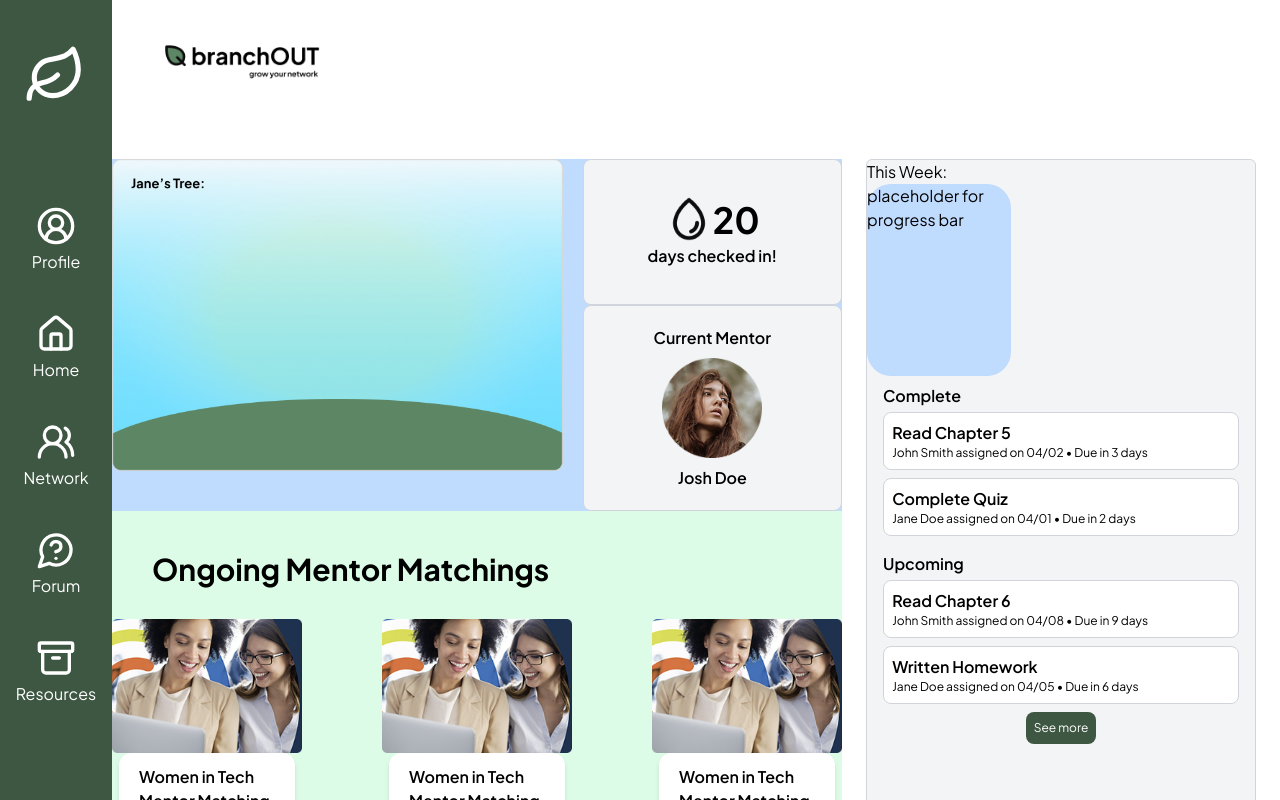
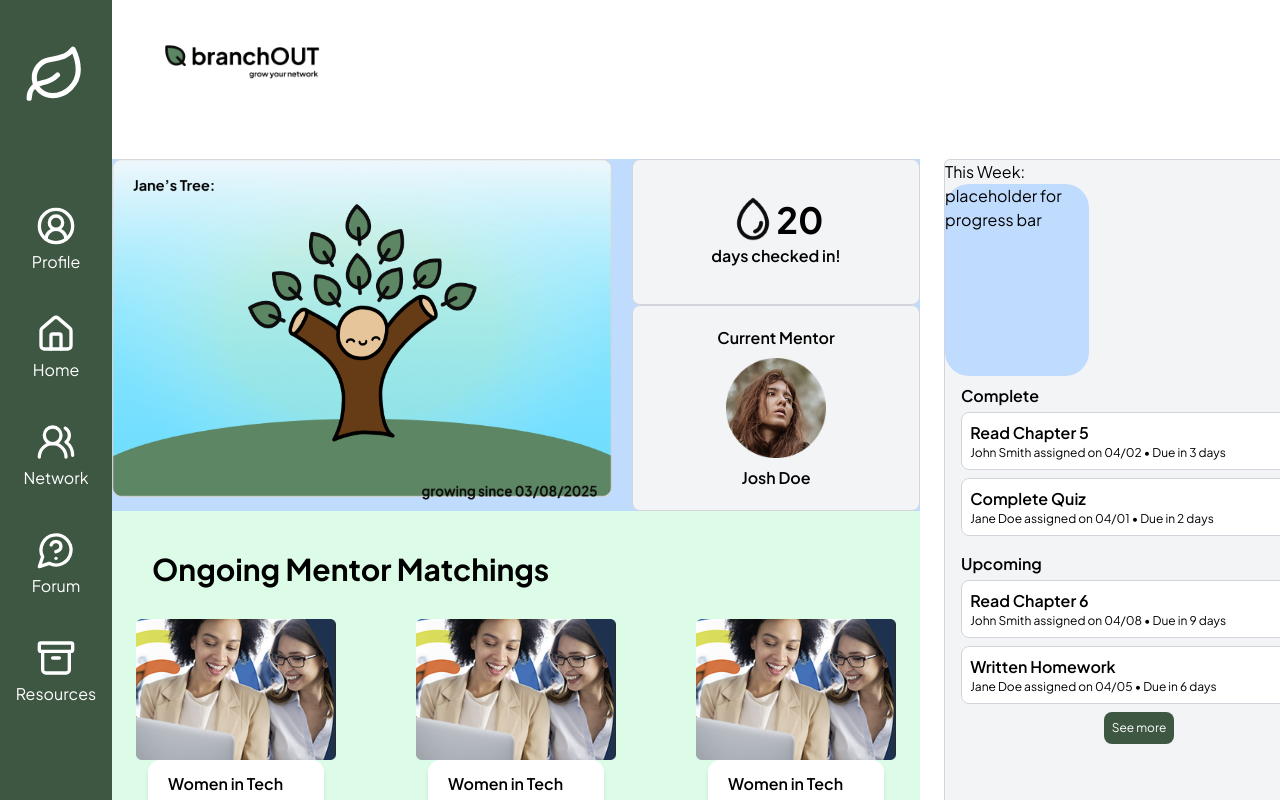
Before and after one commit to heartybp/BranchOut, a React (Vite) app in the folder client/: page /home in a window 1280 px wide. Built offline with nearby package versions, Linux system fonts and the light colour scheme.

Commit message:
added the growing since [date] text to the bottom-right corner of the tree background image

```diff
--- a/client/src/Home.jsx
+++ b/client/src/Home.jsx
@@ -9,6 +9,8 @@ import Header from "./components/Header.jsx";
 import Assignments from "./components/Assignments.jsx";
 import mentorImage from "./assets/mentor.png";
 import WaterDropIcon from "./assets/Water_Drop.png";
+import TreeWithTiers from "./assets/tree_with_tiers.png";
+import GrowingSinceText from "./assets/growing_since_text.png";
 
 
 const Home = () => {
@@ -57,8 +59,10 @@ const Home = () => {
               {/* tree, checked in, + mentor */}
               <div className="flex justify-center gap-x-5 bg-blue-200">
                 {/* jane's tree */}
-                <div>
-                  <img src={Tree} alt="" width={500} />
+                <div className="relative w-[500px]">
+                  <img src={Tree} alt="" className="absolute w-[500px] h-[338px]"/>
+                  <img src={TreeWithTiers} alt="" className="absolute w-[250px] h-[250px]" style={{top:"45%", left: "50%", transform: "translate(-50%, -50%)"}}/>
+                  <img src={GrowingSinceText} alt="" className="absolute w-[175px] h-[15px]" style={{bottom: "3%", right: "3%"}}/>
                 </div>
 
                 <div className="flex flex-col justify-between w-72">
```
Also changed, not shown: client/src/assets/growing_since_text.png (added), client/src/assets/tree_with_tiers.png (added).
